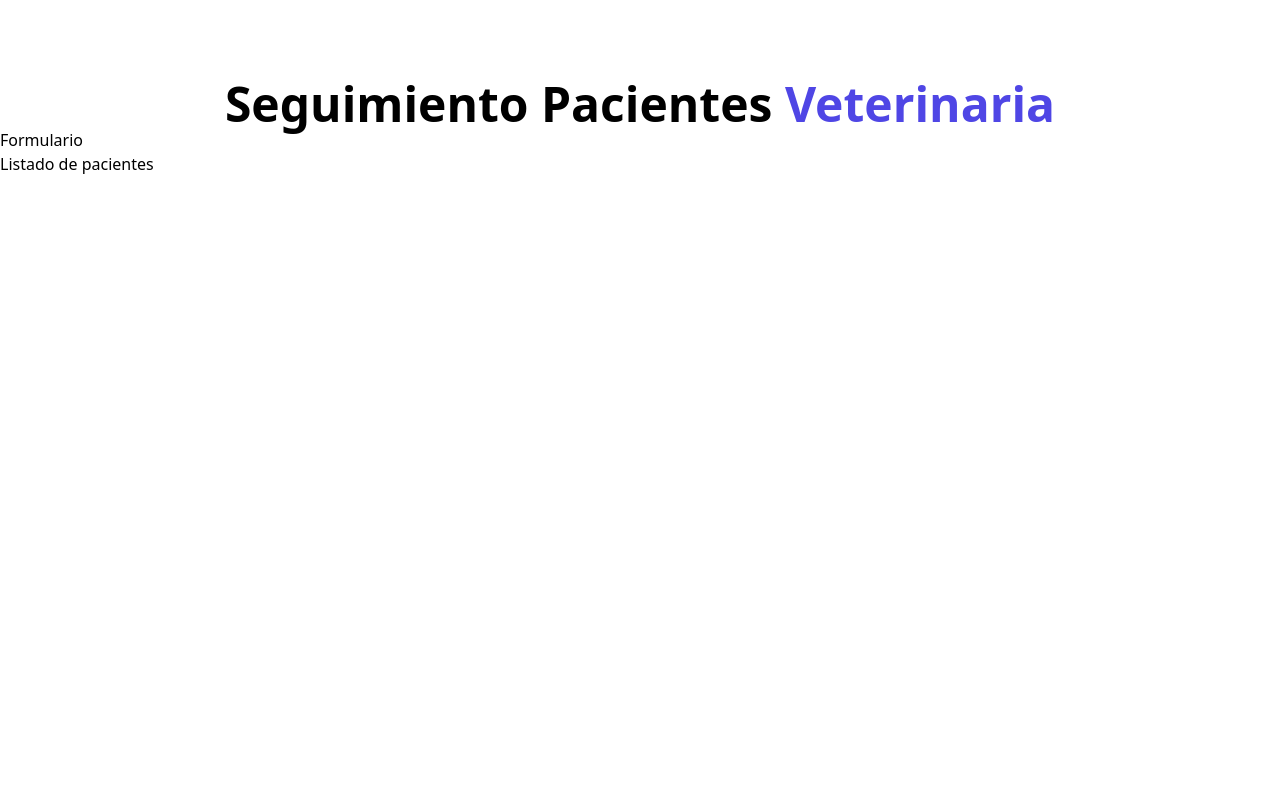
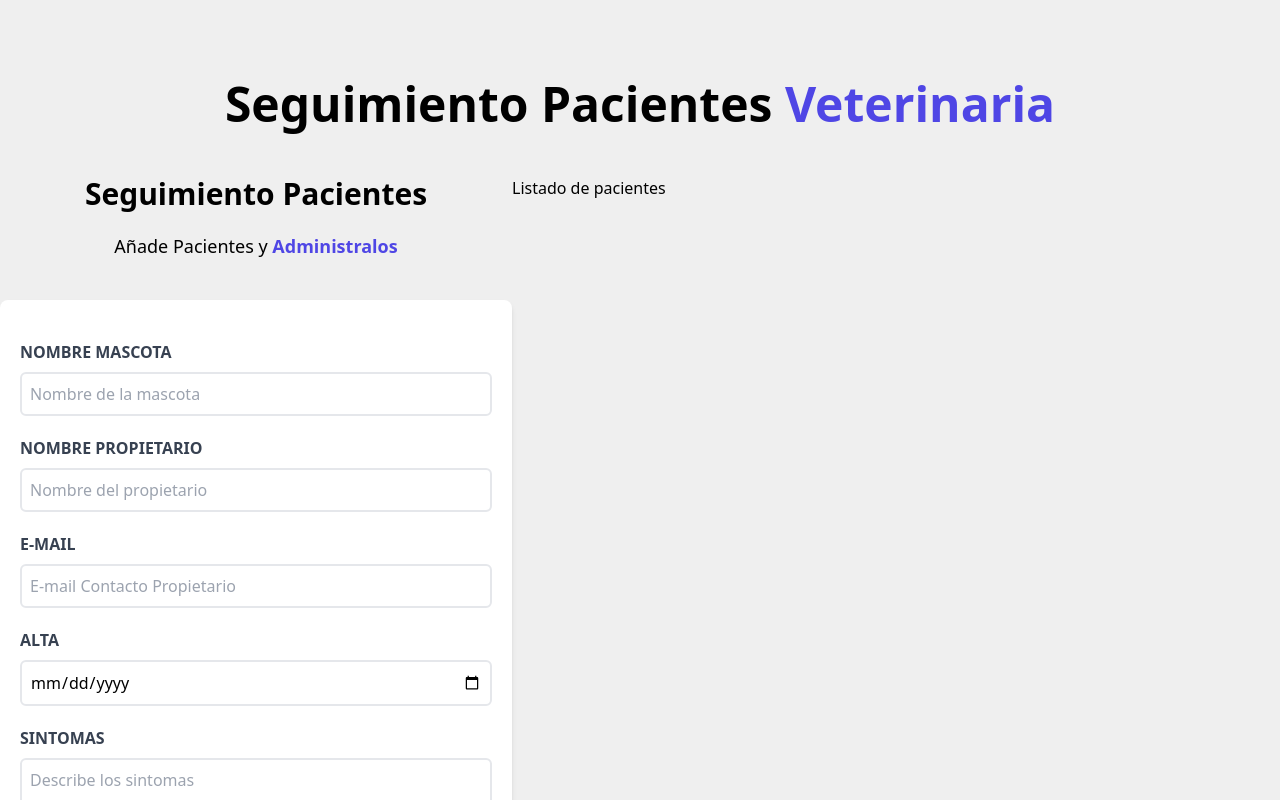
Before and after one commit to UrielQuiroz/PatientManager, a React (Create React App) app in the folder patient-manager/: page / in a window 1280 px wide. Shown: the top 800 px of the page. Built offline with nearby package versions, Linux system fonts and the light colour scheme.

Commit message:
Formulario Component
Se agrego diseño al componente formulario

```diff
--- a/patient-manager/public/index.html
+++ b/patient-manager/public/index.html
@@ -16,7 +16,7 @@
     <title>Citas React</title>
   </head>
 
-  <body class="bg-gray-100 h-screen">
+  <body style="background: #efefef;" class="h-screen">
     <noscript>You need to enable JavaScript to run this app.</noscript>
     <div id="root"></div>
 
--- a/patient-manager/src/App.js
+++ b/patient-manager/src/App.js
@@ -7,9 +7,11 @@
   return (
     <div className="container mx-auto mt-20">
       <Header />
-      <Formulario />
 
-      <ListadoPacientes />
+      <div className="mt-12 md:flex">
+        <Formulario />
+        <ListadoPacientes />
+      </div>
     </div>
   );
 }
--- a/patient-manager/src/components/Formulario.jsx
+++ b/patient-manager/src/components/Formulario.jsx
@@ -2,8 +2,77 @@
 
 function Formulario() {
     return (
-        <div>
-            <h1>Formulario</h1>
+        <div className='md:w-1/2 lg:w-2/5'>
+            <h2 className='font-black text-3xl text-center'>Seguimiento Pacientes</h2>
+
+            <p className='text-lg mt-5 text-center mb-10'>
+                Añade Pacientes y {''}
+                <span className='text-indigo-600 font-bold'>Administralos</span>
+            </p>
+
+            <form action="" className='bg-white shadow-md rounded-lg py-10 px-5 mb-10'>
+
+                <div className='mb-5'>
+                    <label
+                        htmlFor="marcota"
+                        className='block text-gray-700 uppercase font-bold'>Nombre Mascota</label>
+                    <input
+                        id='marcota'
+                        type="text"
+                        placeholder='Nombre de la mascota'
+                        className='border-2 w-full p-2 mt-2 placeholder-gray-400 rounded-md' />
+                </div>
+
+                <div className='mb-5'>
+                    <label
+                        htmlFor="propietario"
+                        className='block text-gray-700 uppercase font-bold'>Nombre Propietario</label>
+                    <input
+                        id='propietario'
+                        type="text"
+                        placeholder='Nombre del propietario'
+                        className='border-2 w-full p-2 mt-2 placeholder-gray-400 rounded-md' />
+                </div>
+
+                <div className='mb-5'>
+                    <label
+                        htmlFor="email"
+                        className='block text-gray-700 uppercase font-bold'>E-mail</label>
+                    <input
+                        id='email'
+                        type="email"
+                        placeholder='E-mail Contacto Propietario'
+                        className='border-2 w-full p-2 mt-2 placeholder-gray-400 rounded-md' />
+                </div>
+
+                <div className='mb-5'>
+                    <label
+                        htmlFor="alta"
+                        className='block text-gray-700 uppercase font-bold'>Alta</label>
+                    <input
+                        id='alta'
+                        type="date"
+                        className='border-2 w-full p-2 mt-2 placeholder-gray-400 rounded-md' />
+                </div>
+
+                <div className='mb-5'>
+                    <label
+                        htmlFor="sintomas"
+                        className='block text-gray-700 uppercase font-bold'>Sintomas</label>
+                    <textarea
+                        id='sintomas'
+                        className='border-2 w-full p-2 mt-2 placeholder-gray-400 rounded-md'
+                        placeholder='Describe los sintomas' />
+                </div>
+
+                <input
+                    type="submit"
+                    className='bg-indigo-600 w-full p-3 text-white uppercase font-bold
+                                hover:bg-indigo-700 cursor-pointer transition-colors '
+                    value="Agregar Paciente" />
+
+            </form>
+
         </div>
     )
 }
--- a/patient-manager/src/components/ListadoPacientes.jsx
+++ b/patient-manager/src/components/ListadoPacientes.jsx
@@ -4,7 +4,7 @@
 
 const ListadoPacientes = () => {
     return (
-        <div>
+        <div className='md:w-1/2 lg:w-3/5'>
             <h2>Listado de pacientes</h2>
         </div>
     )
```
